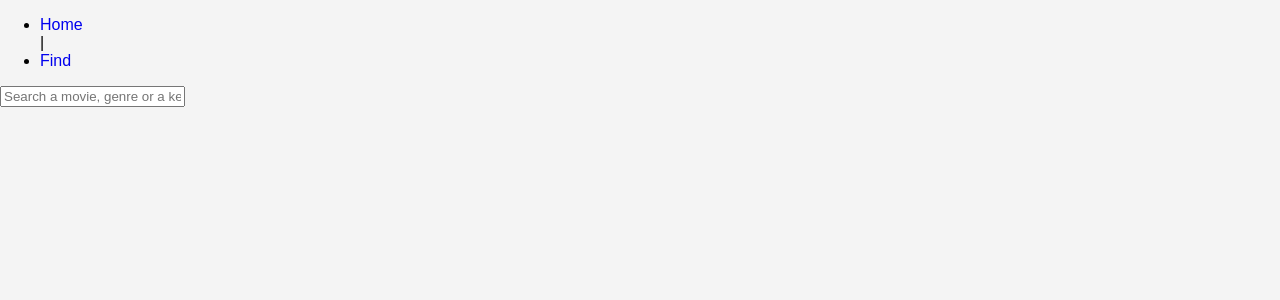
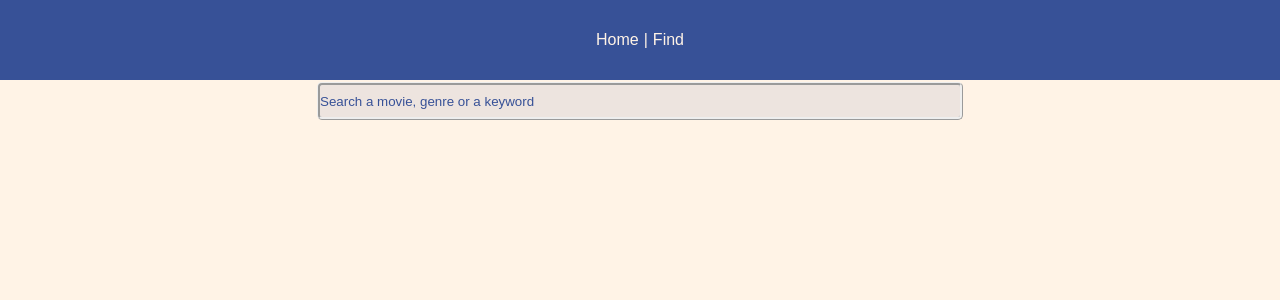
Before and after one commit to mertSezerO/Video-Streaming-Service, a React (Create React App) app in the folder frontend/: page /search in a window 1280 px wide. Shown: the top 300 px of the page. Built offline with nearby package versions, Linux system fonts and the light colour scheme.

Commit message:
Styling added for search page.

```diff
--- a/frontend/src/App.css
+++ b/frontend/src/App.css
@@ -1,94 +1,117 @@
-/* App.css */
-body {
-  font-family: Arial, sans-serif;
-  background-color: #f4f4f4;
+:root
+{
+  --background-colour: #FFF3E6;
+  --main-colour: #375197;
+  --search:#ede4df;
+  --search-input: #9ba8cb;
+}
+
+*
+{
   margin: 0;
   padding: 0;
 }
 
-.container {
-  max-width: 1200px;
-  margin: 0 auto;
-  padding: 20px;
+ html,body {
+  font-family: Arial, sans-serif;
+  background-color: var(--background-colour);
+  height: 100%;
+  width: 100%;
 }
 
-/* Header */
-header {
-  background-color: #0054FF;
-  color: white;
-  padding: 10px 0;
-  text-align: center;
+#root,.layout
+{
+  height: 100%;
+  width: 100%;
 }
 
-/* Navigation */
-.navbar {
+.navbar
+{
+  background-color: var(--main-colour);
+  width: 100%;
+  height: 10%;
+  display: flex;
+  justify-content: center;
+  align-items: center;
+}
+
+.navbar ul
+{
   display: flex;
   justify-content: space-between;
-  background-color: #FFFFFF;
-  padding: 10px 0;
-  border-bottom: 1px solid #E5E5E5;
+  align-items: center;
+  list-style-type: none;
 }
 
-/* Main Content */
-.content {
-  background-color: #FFFFFF;
-  padding: 20px;
-  border-radius: 5px;
-  box-shadow: 0px 2px 4px rgba(0, 0, 0, 0.1);
+.navbar ul li
+{
+  display: inline-block;
+  padding: 5px;
 }
 
-/* Recent Items */
-#recent-item-container {
-  margin-bottom: 20px;
+.navbar ul p
+{
+  color: var(--background-colour);
 }
 
-/* Item List */
-#item-list-container {
-  display: grid;
-  grid-template-columns: repeat(auto-fill, minmax(250px, 1fr));
-  grid-gap: 20px;
+.link
+{
+  color: var(--background-colour);
 }
 
-/* Filter Container */
-#filter-container {
-  margin-bottom: 20px;
+.filter-container
+{
+  display: flex;
+  justify-content: center;
+  align-items: center;
+  padding-top: 5px;
+  height: 4%;
 }
 
-/* Search Item Container */
-#search-item-container {
-  display: grid;
-  grid-template-columns: repeat(auto-fill, minmax(200px, 1fr));
-  grid-gap: 20px;
-}
-
-/* Movie Item */
-.movie-item {
-  background-color: #FFFFFF;
-  border: 1px solid #E5E5E5;
-  padding: 10px;
+.filter-container input
+{
+  background-color: var(--search);
+  color: var(--search-input);
+  border: 3px ridge;
+  width: 50%;
+  height: 100%;
   border-radius: 5px;
 }
 
-/* Search Bar */
-.search-bar {
-  width: 100%;
-  padding: 10px;
-  border: none;
-  border-radius: 5px;
-  background-color: #f0f0f0;
+.filter-container input:focus
+{
+  outline:invert ;
+  outline-color: var(--search);
 }
 
-/* Footer */
-footer {
-  background-color: #0054FF;
-  color: white;
-  text-align: center;
-  padding: 10px 0;
+.filter-container input::placeholder
+{
+  color: var(--main-colour);
 }
 
-/* Responsive Styles */
-@media (max-width: 768px) {
-  .container {
-    padding: 10px;
-  }
+.search-item-container
+{
+  display: grid;
+  grid-template-columns: repeat(auto-fill, minmax(250px, 1fr));
+  grid-gap: 25px;
+  align-items: center;
+  justify-content: center;
+  padding: 40px;
 }
+
+.item
+{
+  width: 250px;
+  height: 80px;
+  background-color: var(--main-colour);
+  color: var(--background-colour);
+  display: flex;
+  justify-content: center;
+  align-items: center;
+  transition: height 0.4s;
+}
+
+.item:hover
+{
+  height: 120px;
+}
--- a/frontend/src/App.js
+++ b/frontend/src/App.js
@@ -9,7 +9,7 @@ import SearchProvider from "./contexts/searchContext";
 import SearchPage from "./pages/search";
 
 import Layout from "./components/layout";
-
+/*For styling colors : Kopenhag */
 function App() {
   return (
     <AppProvider>
--- a/frontend/src/components/layout.js
+++ b/frontend/src/components/layout.js
@@ -2,15 +2,15 @@ import { Outlet, Link } from "react-router-dom";
 
 export default function Layout() {
   return (
-    <div id="auth-layout">
-      <nav>
+    <div className="layout">
+      <div className="navbar">
         <ul>
           <li>
             <Link to={"/"} className="link" style={{ textDecoration: "none" }}>
               Home
             </Link>
           </li>
-          |
+          <p>|</p>
           <li>
             <Link
               to={"search"}
@@ -21,7 +21,7 @@ export default function Layout() {
             </Link>
           </li>
         </ul>
-      </nav>
+      </div>
       <Outlet />
     </div>
   );
--- a/frontend/src/components/movieItem.js
+++ b/frontend/src/components/movieItem.js
@@ -2,7 +2,7 @@ export default function MovieItem({ movie }) {
   return (
     <div className="item">
       <img src={movie.poster} alt="" />
-      <h3>{movie.title}</h3>
+      <h3>{movie.original_title}</h3>
     </div>
   );
 }
--- a/frontend/src/components/searchBar.js
+++ b/frontend/src/components/searchBar.js
@@ -19,13 +19,12 @@ export default function SearchBar() {
   }
 
   return (
-    <div id="filter">
     <input
       type="text"
       placeholder="Search a movie, genre or a keyword"
       value={context.searchValue}
       onChange={filterMovies}
+      onFocus={filterMovies}
     />
-    </div>
   );
 }
--- a/frontend/src/index.css
+++ b/frontend/src/index.css
@@ -1,10 +1,7 @@
 body {
-  margin: 0;
   font-family: -apple-system, BlinkMacSystemFont, 'Segoe UI', 'Roboto', 'Oxygen',
     'Ubuntu', 'Cantarell', 'Fira Sans', 'Droid Sans', 'Helvetica Neue',
     sans-serif;
-  -webkit-font-smoothing: antialiased;
-  -moz-osx-font-smoothing: grayscale;
 }
 
 code {
--- a/frontend/src/pages/search.js
+++ b/frontend/src/pages/search.js
@@ -9,10 +9,10 @@ export default function SearchPage() {
 
   return (
     <>
-      <div id="filter-container">
+      <div className="filter-container">
         <SearchBar />
       </div>
-      <div id="search-item-container">
+      <div className="search-item-container">
         {context.filteredMovies &&
           context.filteredMovies.map((movie) => (
             <MovieItem movie={movie} key={movie.id} />
```
Also changed, not shown: 1 other file (tests, documents, lock files or other folders). Lines whose indentation alone changed are shown as unchanged.
